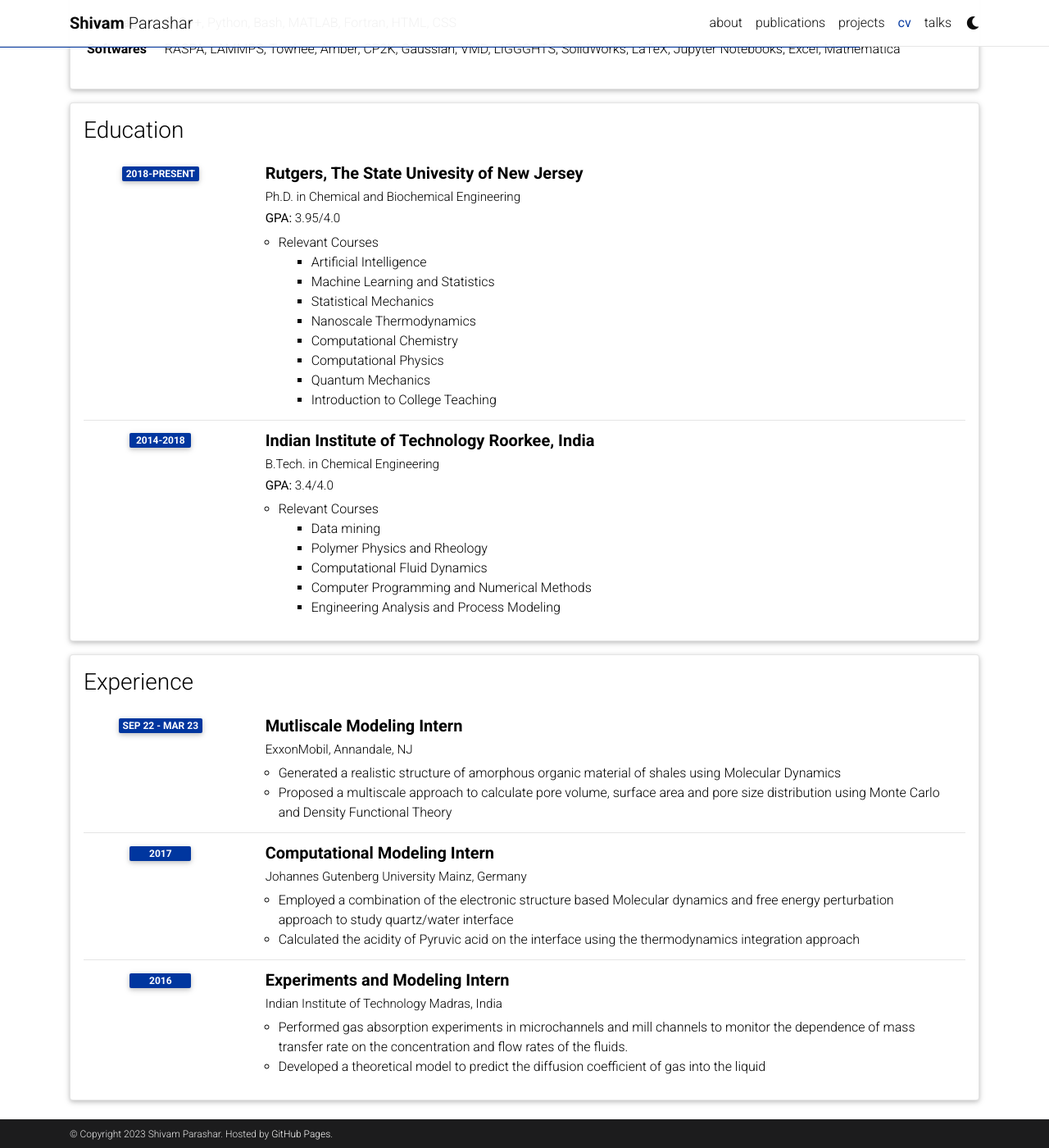
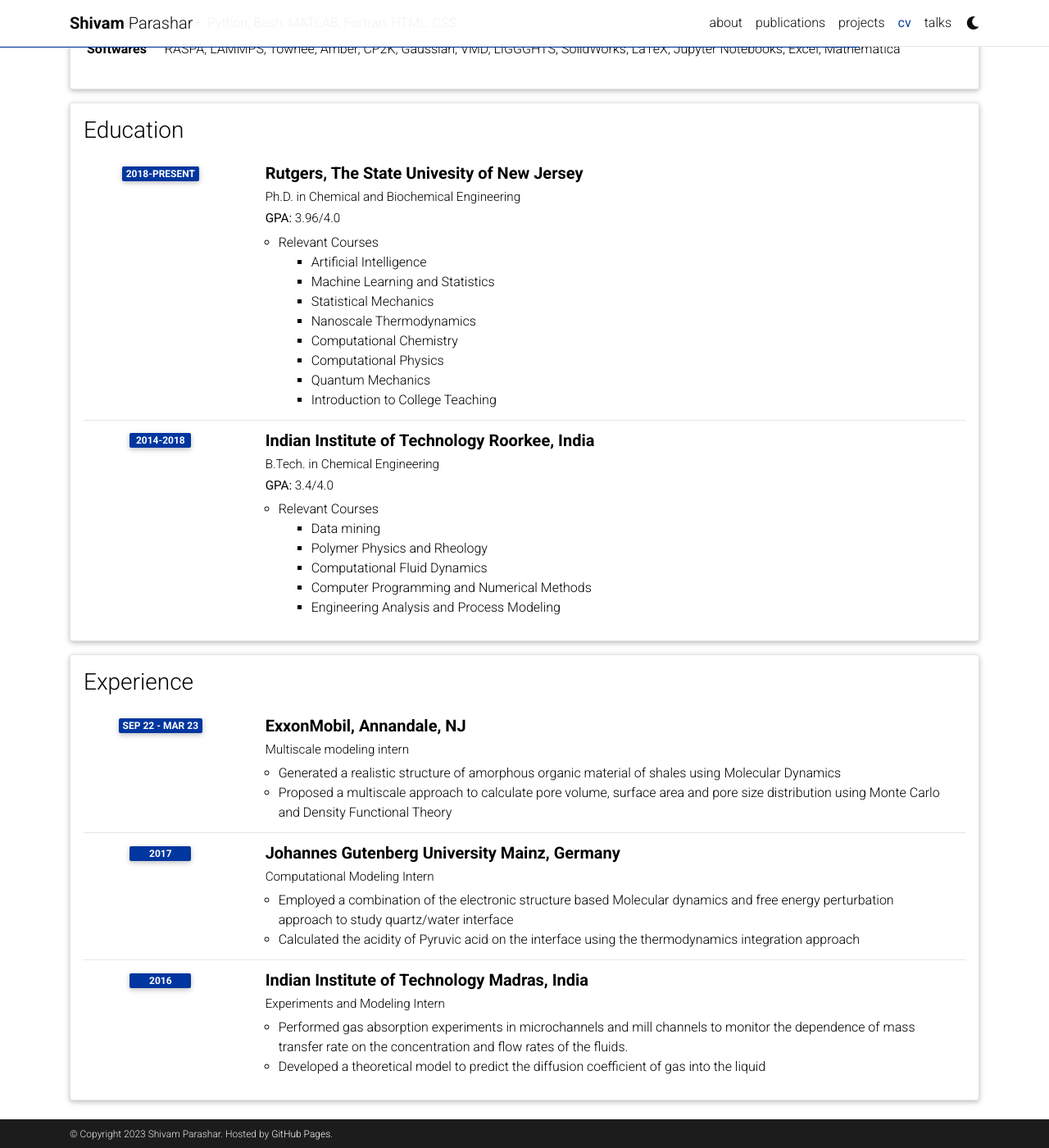
Before and after one commit to shivamrkparashar/shivamrkparashar.github.io, a Jekyll site: the page built from _pages/cv.md, in a window 1280 px wide and 1400 px high, scrolled down 236 px. Shown: the whole window at 82% size. Built offline with Jekyll 4.4.1, drawn with Linux system fonts in a browser that asks for light colours; comment, search, counter and statistics services are not loaded; a style sheet for code colours, icons or effects is not loaded.

```diff
--- a/_config.yml
+++ b/_config.yml
@@ -262,8 +262,8 @@ display_tags: ['formatting', 'images', 'links', 'math', 'code'] # this tags will
 
 scholar:
 
-  last_name: [Einstein]
-  first_name: [Albert, A.]
+  last_name: [Parashar]
+  first_name: [Shivam]
 
   style: apa
   locale: en
--- a/_data/cv.yml
+++ b/_data/cv.yml
@@ -12,7 +12,7 @@
   contents:
     - title: Rutgers, The State Univesity of New Jersey
       degree: Ph.D. in Chemical and Biochemical Engineering
-      GPA: 3.95/4.0
+      GPA: 3.96/4.0
       year: 2018-present
       description:
         - title: Relevant Courses
@@ -25,7 +25,6 @@
             - Computational Physics
             - Quantum Mechanics
             - Introduction to College Teaching
-
 
     - title: Indian Institute of Technology Roorkee, India
       degree: B.Tech. in Chemical Engineering
@@ -43,23 +42,23 @@
 - title: Experience
   type: time_table
   contents:
-    - title: Mutliscale Modeling Intern
-      institution: ExxonMobil, Annandale, NJ
+    - title: ExxonMobil, Annandale, NJ
+      institution: Multiscale modeling intern
       year: Sep 22 - Mar 23
       description:
         - Generated a realistic structure of amorphous organic material of shales using Molecular Dynamics
         - Proposed a multiscale approach to calculate pore volume, surface area and pore size distribution using Monte Carlo and Density Functional Theory
       #tools- LAMMPS, RASPA, VMD
 
-    - title: Computational Modeling Intern
-      institution: Johannes Gutenberg University Mainz, Germany
+    - title: Johannes Gutenberg University Mainz, Germany
+      institution: Computational Modeling Intern
       year: 2017
       description:
         - Employed a combination of the electronic structure based Molecular dynamics and free energy perturbation approach to study quartz/water interface
         - Calculated the acidity of Pyruvic acid on the interface using the thermodynamics integration approach
 
-    - title: Experiments and Modeling Intern
-      institution: Indian Institute of Technology Madras, India
+    - title: Indian Institute of Technology Madras, India
+      institution: Experiments and Modeling Intern
       year: 2016
       description:
         - Performed gas absorption experiments in microchannels and mill channels to monitor the dependence of mass transfer rate on the concentration and flow rates of the fluids.
--- a/_sass/_layout.scss
+++ b/_sass/_layout.scss
@@ -2,7 +2,7 @@
  * Content
  ******************************************************************************/
 
-$max-content-width: 1000;
+$max-content-width: 1200;
 
 body {
   padding-bottom: 70px;
@@ -31,7 +31,7 @@ body.sticky-bottom-footer {
 // Profile
 .profile {
   img {
-    width: 100%;
+    width: 80%;
   }
 }
 
```
Also changed, not shown: _bibliography/papers.bib (+10 -16 lines), _data/coauthors.yml (+11 -0 lines), _pages/about.md (+4 -1 lines), _pages/talks.md (+3 -4 lines).
